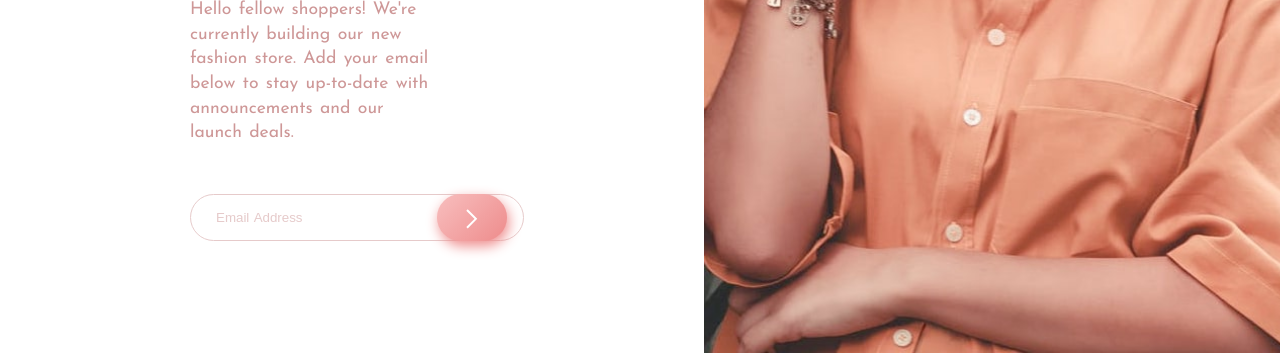
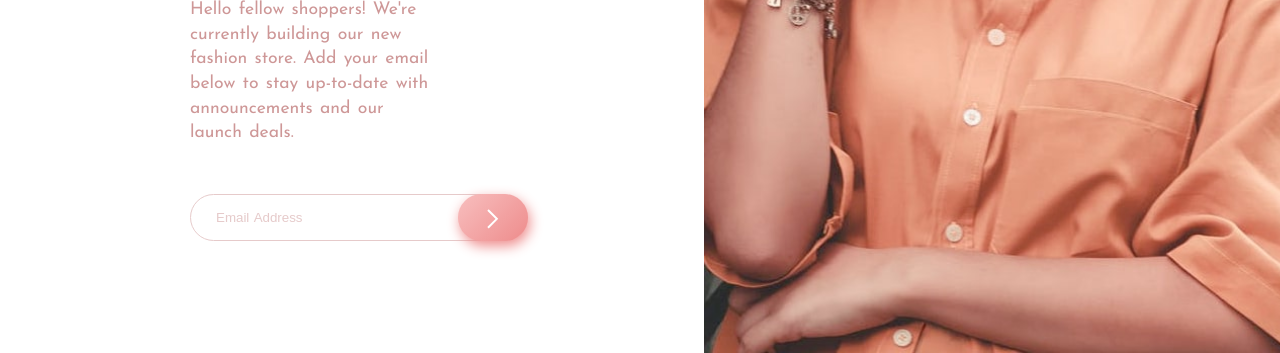
Before and after one commit to Franco-Cipolla/coming-soon-card-franco, a plain HTML site: page index.html in a window 1280 px wide. Shown: the part 457-810 px from the top of the page. Drawn offline with Linux system fonts and the light colour scheme.

Commit message:
finished

```diff
--- a/style.css
+++ b/style.css
@@ -97,6 +97,7 @@ section.forms input.email {
   border: 1px solid var(--clr-desaturated-red);
   outline: none;
   opacity: 50%;
+  color: var(--clr-soft-red);
 }
 
 section.forms input.email::placeholder {
@@ -203,7 +204,7 @@ section.forms button.submit-button img {
   }
   section.forms button.submit-button {
     position: absolute;
-    right: 28%;
+    right: 25%;
     padding: 15px;
     border-radius: 26px;
     z-index: 1;
@@ -212,5 +213,10 @@ section.forms button.submit-button img {
     height: 100%;
     background-image: var(--gradient-normal);
     box-shadow: 2px 5px 13px hsl(0, 74%, 74%);
+    transition: transform 0.3s ease;
+  }
+  section.forms button.submit-button:hover {
+    transform: scale(1.1);
+    opacity: 90%;
   }
 }
```
